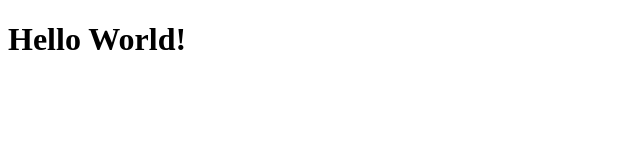
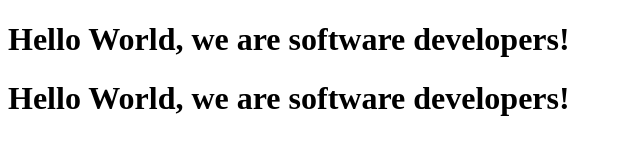
Before and after one commit to BELearn/Project_Microverse_1, a plain HTML site: page index.html in a window 1280 px wide. Shown: the whole page, without its empty margins (0-640 px from the left). Drawn offline with Linux system fonts and the light colour scheme.

Commit message:
Hello world, we're developpers

```diff
--- a/index.html
+++ b/index.html
@@ -7,6 +7,7 @@
     <title>First Project</title>
 </head>
 <body>
-    <h1>Hello World!</h1>
+    <h1>Hello World, we are software developers!<h1>
+        <h1>Hello World, we are software developers!<h1>
 </body>
 </html>
```
